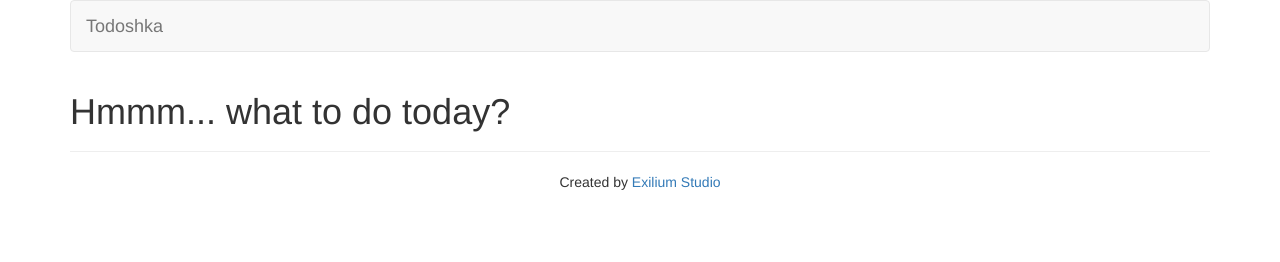
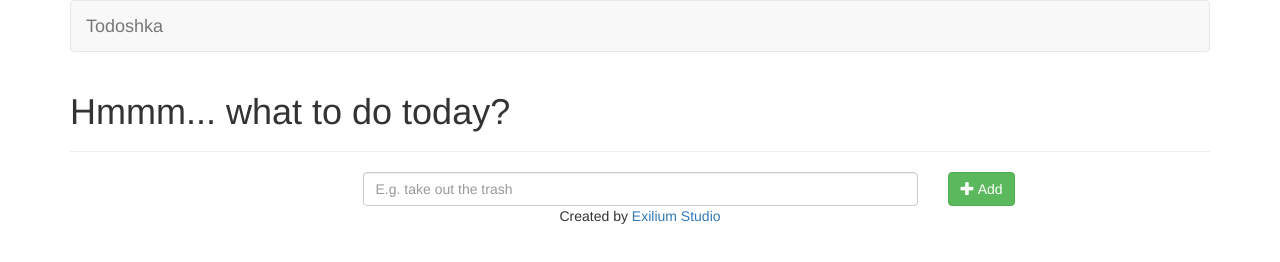
Before and after one commit to Kerthara/todoshka, a plain HTML site: page index.html in a window 1280 px wide. Drawn offline with nearby package versions, Linux system fonts and the light colour scheme.

Commit message:
added button

```diff
--- a/index.html
+++ b/index.html
@@ -27,6 +27,15 @@
         <h1>Hmmm... what to do today?</h1>
       </div>
 
+      <div class="row">
+        <div class="col-md-offset-3 col-md-6">
+          <input type="text" class="form-control" placeholder="E.g. take out the trash">
+        </div>
+        <div class="col-md-1">
+          <button type="button" class="btn btn-success btn-block"><span class="glyphicon glyphicon-plus"></span> Add</button>
+        </div>
+      </div>
+
       <!-- CONTENT END -->
 
       <!-- FOOTER START -->
```
